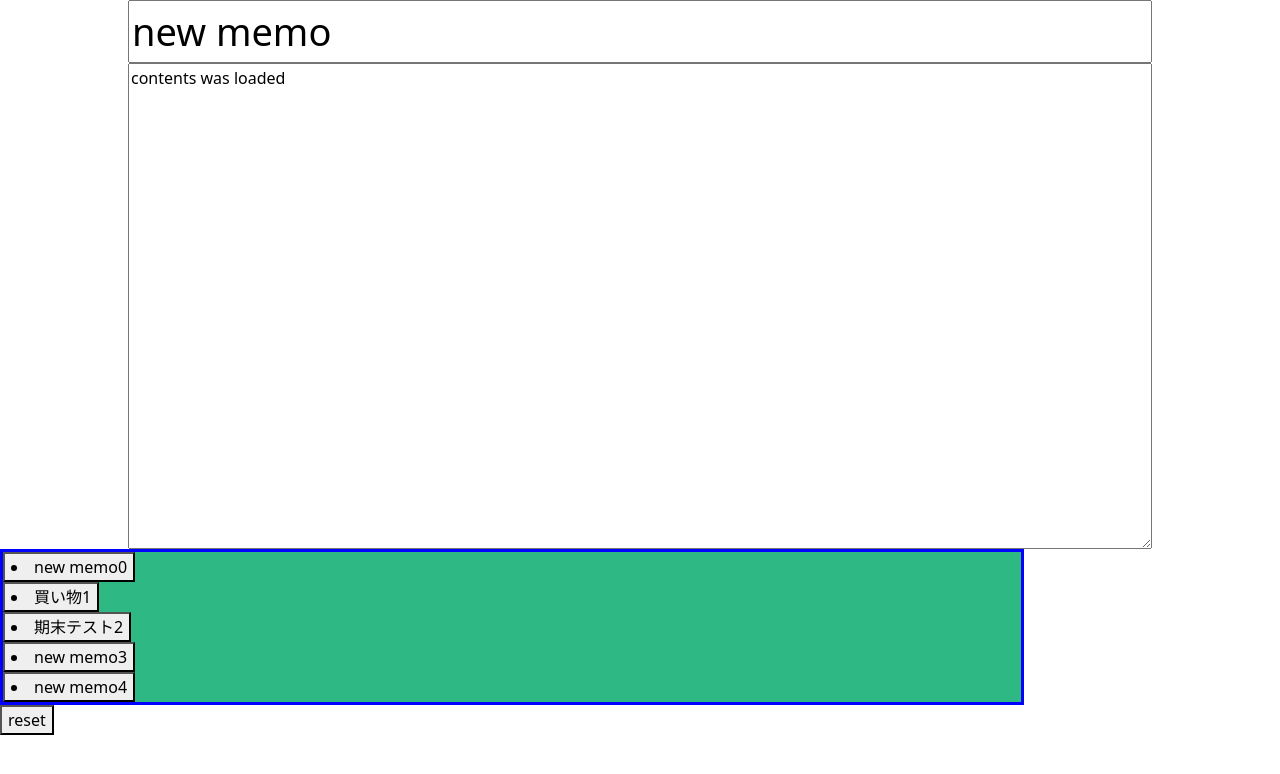
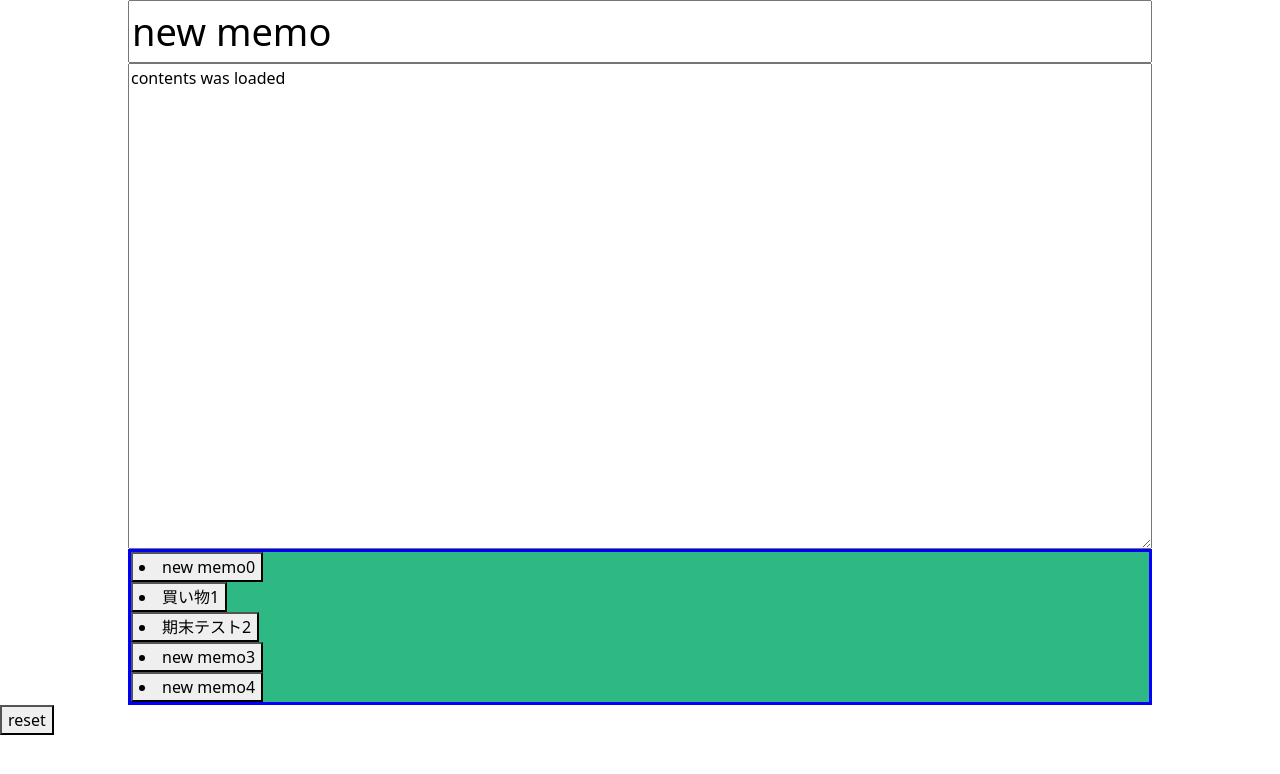
Before and after one commit to sausukei/memoApp, a React (Create React App) app: page / in a window 1280 px wide. Shown: the top 774 px of the page. Built offline with nearby package versions, Linux system fonts and the light colour scheme.

Commit message:
style check

```diff
--- a/src/components/List.jsx
+++ b/src/components/List.jsx
@@ -44,8 +44,8 @@ const ListUI = (props) =>{
         console.log(props.content.length)
 
         return (
-            <div className="box">
-                <div >
+            <div className="Listbox">
+                <div className="memolist">
                     {memolist}
                 </div>
             </div>
--- a/src/components/RenderMemo.jsx
+++ b/src/components/RenderMemo.jsx
@@ -21,7 +21,7 @@ const RenderMemo = (props) =>{
         <div className="renderBox" id ="renderBox">
              <div>
                 <form className="renderArea">
-                    <textarea  className= "memo" cols="10" rows = "20" maxLength="100" key = {memoContents} defaultValue ={memoContents} onKeyUp ={(e)=>event(e)}/>
+                    <textarea  className= "memo" cols="10" rows = "20" maxLength="1000" key = {memoContents} defaultValue ={memoContents} onKeyUp ={(e)=>event(e)}/>
                 </form>
                 {/* <h1 onClick={()=>check()}>
                     {memoContents}
--- a/src/components/Titlebar.jsx
+++ b/src/components/Titlebar.jsx
@@ -40,8 +40,8 @@ const Titlebar = (props) =>{
     }
 
     return(
-        <div className ="title_bar">
-            <input className = "title_box" key = {props.title} type="text" defaultValue={props.title} onKeyUp = {(e)=>edit(e)} onFocus={(e)=>set(e)}maxLength="100"/>
+        <div className ="title_box">
+            <input className = "title_ber" key = {props.title} type="text" defaultValue={props.title} onKeyUp = {(e)=>edit(e)} onFocus={(e)=>set(e)}maxLength="100"/>
             {/* <button className = "title_enter" onClick={()=>handleClick()}>保存</button> */}
         </div>
     );
--- a/src/index.css
+++ b/src/index.css
@@ -67,34 +67,34 @@ code {
   font-size: 16px;
 }
 
-.title_bar{
+.title_box{
   width: 100%;
   justify-content: center;
 }
 
-.title_box{
+.title_ber{
   width: 80%;
   display: block;
   margin: 0 auto;
   font-size: 38px;
 }
 
-.box {
-  border: solid 3px blue;
-  background: #2eb883;
-  width:80%
+.Listbox {
+
+  width:100%;
+  justify-content: center;
 }
 
 .memolist{
-
+  border: solid 3px blue;
+  background: #2eb883;
   width: 80%;
-
+  display: block;
+  margin: 0 auto;
 }
 
-.title_enter{
-  margin: 0%;
-}
 
 .list_btn{
   display: flex;
+
 }
```
